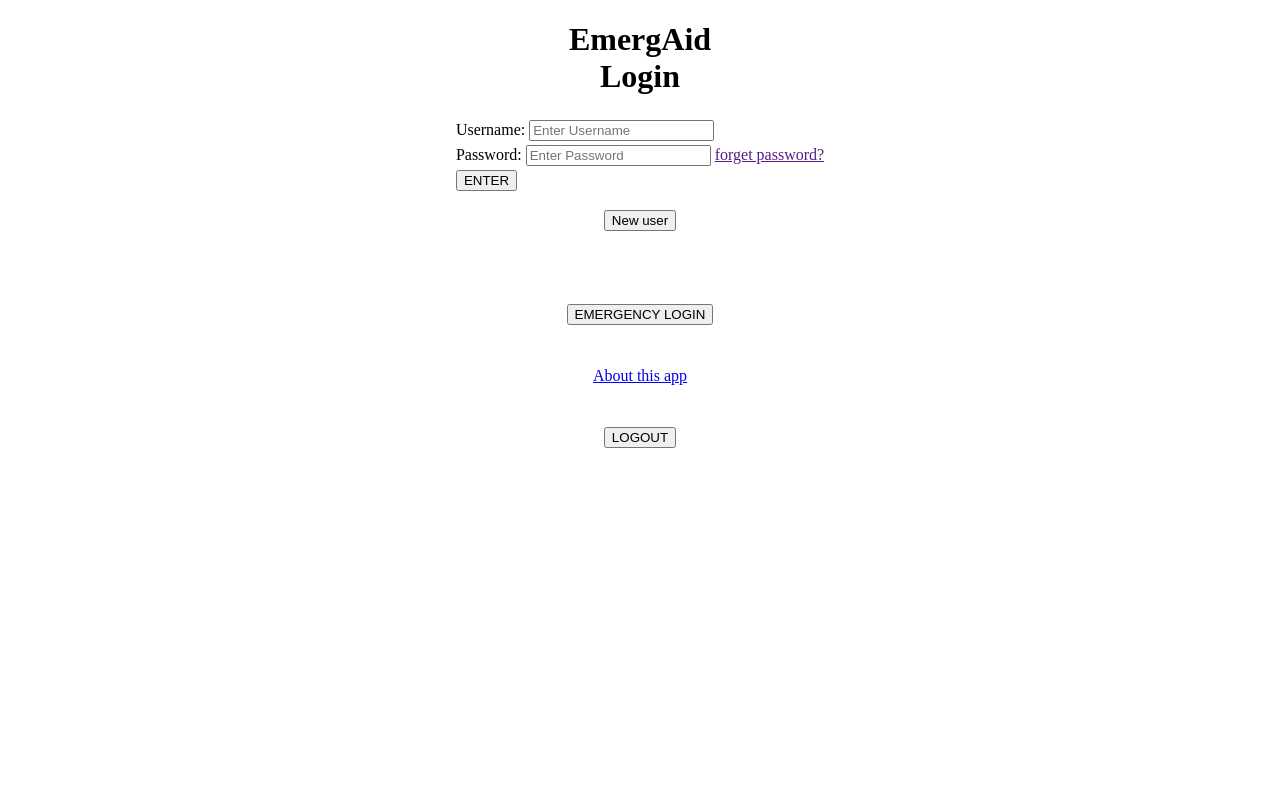
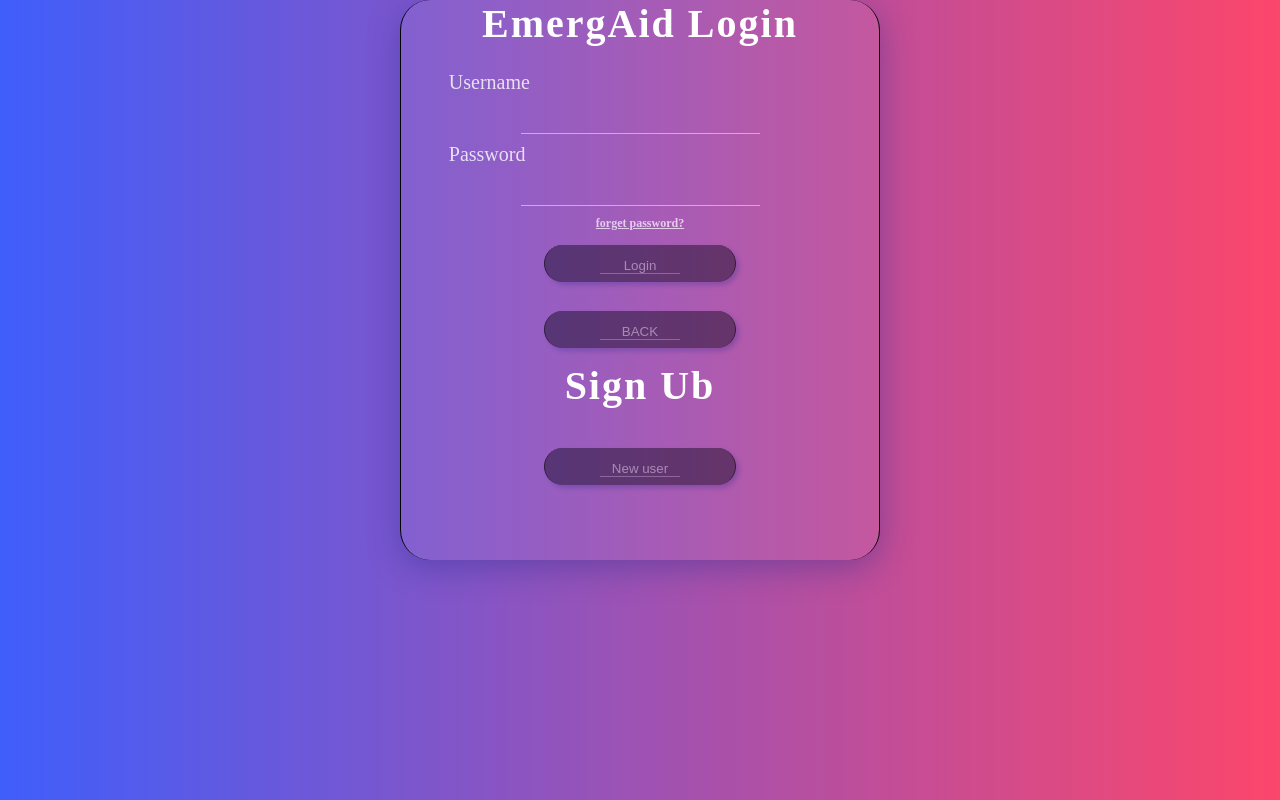
Before and after one commit to NaveenSagunthala/EmergAid, a plain HTML site: page html/login.html in a window 1280 px wide. Drawn offline with Linux system fonts and the light colour scheme.

Commit message:
css commit

```diff
--- /dev/null
+++ b/css f/style.css
@@ -0,0 +1,65 @@
+*{
+    margin:0;
+    padding: 0%;
+    font-family: century gothic;
+}
+header{
+    background-image:url(/asserts/image.jpg);
+    height: 100vh;
+    background-size: cover;
+    background-position: center;
+}
+ul{
+    float: right;
+    list-style-type: none;
+    margin: 25px;
+}
+ul li{
+    display: inline-block;
+}
+ul li a{
+text-decoration: none;
+color: #617204;
+padding: 5px 20px;
+border-bottom: transparent;
+transition: 0.6s ease;
+}
+ul li a:hover{
+background-color:#fff;
+color: #000;
+}
+ul li.active a{
+    background-color:#fff;
+color: black;
+}
+.title{
+    position: absolute;
+    top: 20%;
+    left: 30%;
+    transform: translate(-50%,-50%);
+}
+.title h1{
+    color: #24099e;
+    font-size: 40px;
+}
+.title p{
+    color: black);
+    font-size: 20px;
+}
+.button{
+    position: absolute;
+    top: 36%;
+    left:20%;
+transform: translate(-50%,-50%);
+  }
+  .btn{
+    border: 1px solid #fff;
+    padding: 10px 30px;
+    color:#24099e;
+    text-decoration: none;
+    transition: 0.6s ease;
+  }
+  .btn:hover{
+    background-color:#fff;
+color: #000;
+  }
--- a/html/login.html
+++ b/html/login.html
@@ -4,56 +4,112 @@
   <meta charset="UTF-8">
         <meta name="viewport" content="width=device-width,initial-scale=1.0">
   <title><b>EmergAid<br>Login </b></title>
+  <style>
+*{
+  margin: 0;
+  padding: 0%;
+  box-sizing: border-box;
+  cursor: pointer;
+}
+body{
+
+  height: 100;
+  width: 100;
+  display: flex;
+  justify-content: center;
+  align-items: center;
+  background:linear-gradient(to right,#3f5efb,#fc466b);
+}
+
+   form{
+    width: 30rem;
+    height: 35rem;
+    display: flex;
+    flex-direction: column;
+    background:rgba(255,255,255,0.06);
+    box-shadow:0 8px 32px 0 rgba(31,38,135,.37);
+    border-radius: 30px;
+    border-left:1px solid black;
+    border-right:1px solid black;
+   }
+   h1{
+
+    font-size: 40px;
+    text-align: center;
+    color:white;
+
+    letter-spacing: 2px;
+    margin-bottom: 5%;
+
+   }
+   label{
+    font-size: 20px;
+    color:white;
+    margin-left: 10%;
+    opacity: .8;
+    text-shadow: 2px 2px 4px rgba(0,o,o.2);
+   }
+    input{
+      width: 50%;
+      margin: 5% auto;
+      margin-bottom: 2%;
+      border: none;
+      outline: none;
+      background: transparent;
+      color: white;
+      border-bottom: 1px solid rgba(255,255,255,0.6);
+      opacity: 0.8;
+    }
+    button{
+      width: 40%;
+      margin: 3% auto;
+      color:red ;
+      font-size: 15px;
+      opacity: .7;
+      background: rgba(3, 0, 15, 0.6);
+      padding: 5px 15px;
+      border: none;
+      outline: none;
+      border-radius: 20px;
+      box-shadow: 3px 3px 5px rgba(31,38,135,.37);
+      border-left: 1px solid black;
+      border-right: 1px solid black;
+    }
+
+   a{
+    font-size: 12px;
+    text-align: center;
+    color: white;
+    opacity: .7;
+   }
+
+    </style>
 </head>
 <body>
 
-<center>
+ <form action="" method="post">
+    <h1><b>EmergAid Login</b></h1>
 
 
-  <form action="" method="post">
-    <h1><b>EmergAid<br>Login</b></h1>
-    <table>
-      <tr>
-     <td> <label for="username">Username:</label>
-      <input type="text" placeholder="Enter Username" id="username" name="username" required></td>
-    </tr>
-    <tr>
-     <td> <label for="password">Password:</label>
-      <input type="password" placeholder="Enter Password" id="password" name="password" required>
-    <a href="">forget password?</a>
-    </td>
-    </tr>
-    <tr>
-      <td><a href=""><input type="button" value="ENTER"></a></td>
-    </tr>
-    </table>
-    <p><a href="./sign up.html"><input type="button" value="New user"></a></p>
-  </form><br><br><br>
-  <form action="" method="post">
-    <table>
-
-      <tr>
-    <td><a href="Emergency.html"><input type="button" value="EMERGENCY LOGIN"></a></td>
-    </tr>
-    </table>
-    <br><br>
-<table>
-    <tr>
-      <td><a href="./about us.html">About this app</a> </td>
-
-    </tr>
-  </table><br><br>
-
-  <table>
-    <tr>
-      <td><a href="logout.html"><input type="button" value="LOGOUT"></a></td>
-    </tr>
-  </table>
+      <label for="username">Username</label>
+      <input type="text"  id="username" name="username" required>
 
 
+      <label for="password">Password</label>
+      <input type="password"  id="password" name="password" required>
+      <a href=""><b>forget password?</b></a>
+    <button> <a href=""><input type="button" value="Login"></a></button>
+  <button><a href="/index.html"><input type="button" value="BACK"></a></button>
 
-  </form>
-</center>
+ <h1>Sign Ub</h1>
+
+     <button>
+    <a href="./sign up.html"><input type="button" value="New user"></a>
+  </button>
+
+
+   </form>
+
 
 </body>
 </html>
```
Also changed, not shown: html/Emergency.html (+1 -1 lines), html/about us.html (+1 -1 lines), html/logout.html (+1 -1 lines), index.html (+35 -19 lines), asserts/image.jpg (added).
